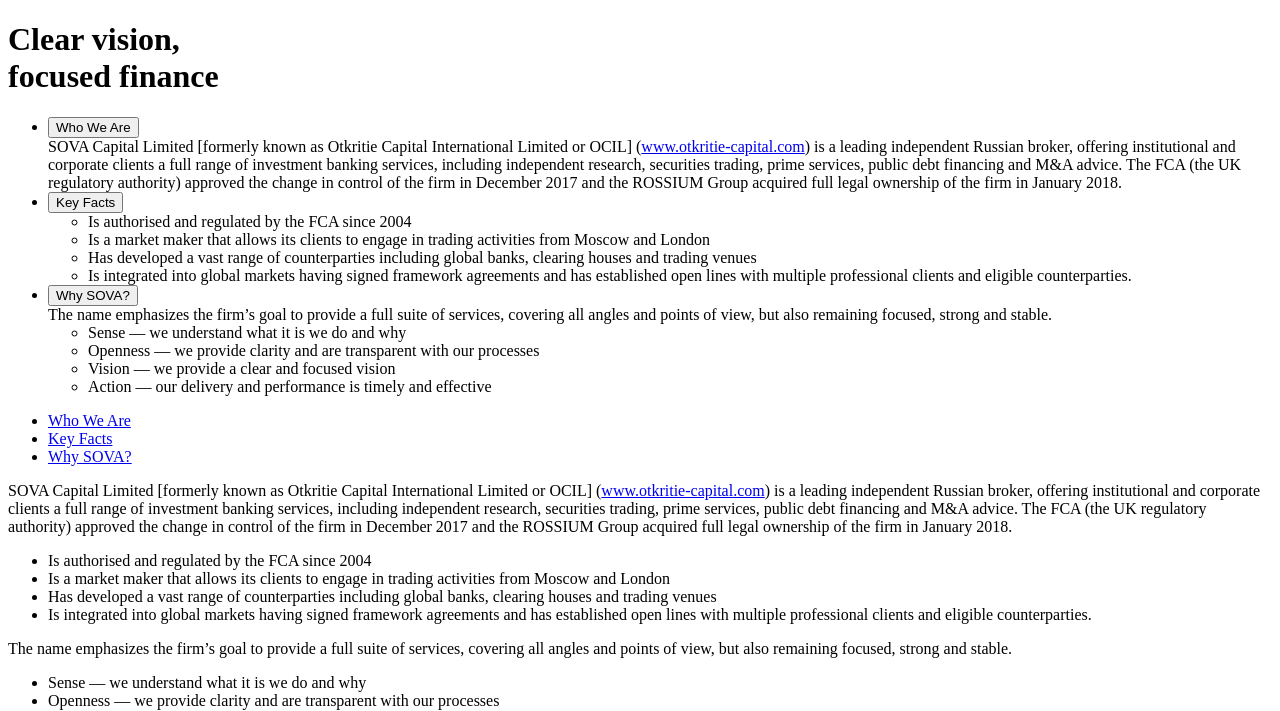
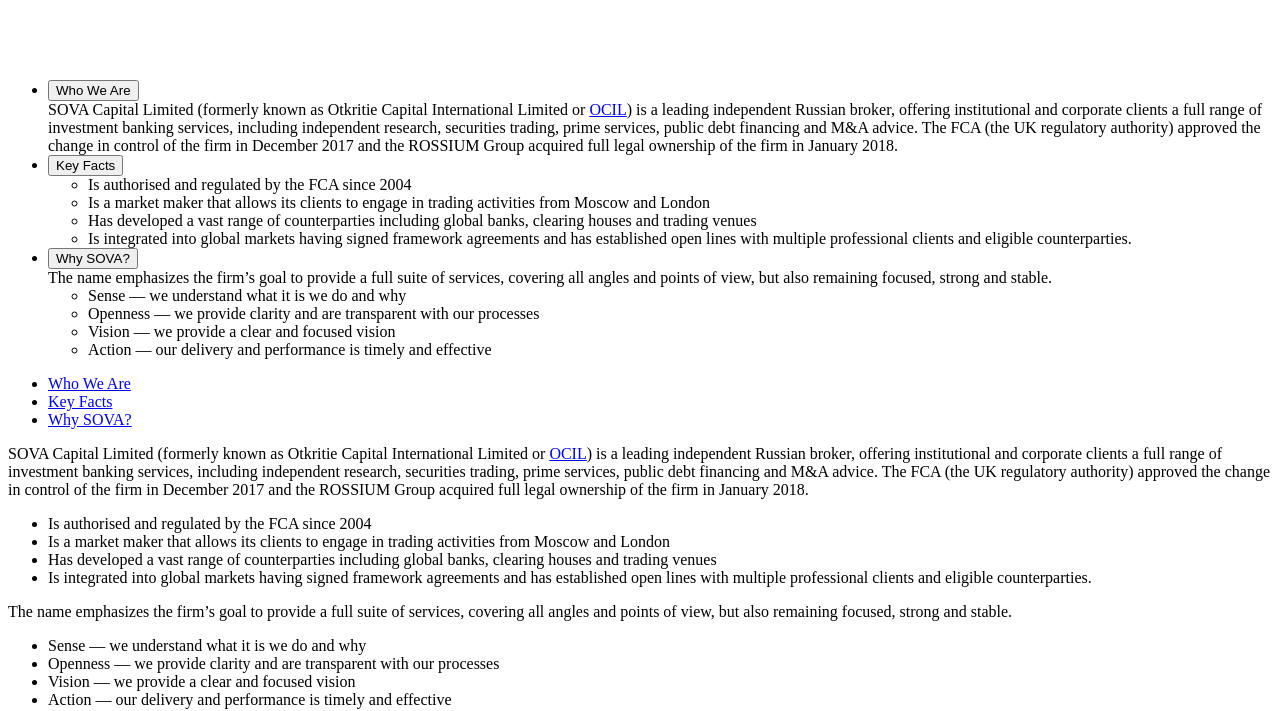
Before and after one commit to dkgC/landing-page, a Node project: template index.ejs in a window 1280 px wide. Shown: the part 26-737 px from the top of the page. Run offline with Node 20 templates, Linux system fonts and the light colour scheme; the template is opened without the code that fills it, so the values that code supplies are empty.

Commit message:
logo and text updates

```diff
--- a/index.ejs
+++ b/index.ejs
@@ -35,7 +35,7 @@
   </header>
   <main class="content row px-md-5 mx-md-1">
     <div class="col-12 col-md-8 px-5 px-md-1 mt-md-5 pt-lg-5">
-      <h1 class="h2 title text-grey mb-md-5 pb-md-3">Clear vision,<br>focused finance</h1>
+      <h1 class="h2 title text-grey mb-md-5 pb-md-3"><img src=<%= require("./assets/images/SOVA_Capital_Tagline.svg")%>></h1>
 
       <!-- START: Accordion section -->
       <ul class="info-sections list-group f-light d-md-none">
@@ -56,13 +56,12 @@
             <div class="separator"></div>
           </button>
           <div class="collapse small text-gray-dark" id="whoWeAre">
-            SOVA Capital Limited [formerly known as Otkritie Capital International Limited or OCIL]
-            (<a target="_blank" href="//otkritie-capital.com">www.otkritie-capital.com</a>)
-            is a leading independent Russian broker,
-            offering institutional and corporate clients a full range of investment banking services, including
-            independent research, securities trading, prime services, public debt financing and M&A advice. The FCA
-            (the UK regulatory authority) approved the change in control of the firm in December 2017 and the
-            ROSSIUM Group acquired full legal ownership of the firm in January 2018.
+            SOVA Capital Limited (formerly known as Otkritie Capital International Limited or
+            <a target="_blank" href="//otkritie-capital.com">OCIL</a>)
+            is a leading independent Russian broker, offering institutional and corporate clients a full range of
+            investment banking services, including independent research, securities trading, prime services, public
+            debt financing and M&A advice. The FCA (the UK regulatory authority) approved the change in control of
+            the firm in December 2017 and the ROSSIUM Group acquired full legal ownership of the firm in January 2018.
           </div>
         </li>
 
@@ -182,8 +181,8 @@
 
         <div class="tab-content text-gray-dark f-light medium mt-4 w-75">
           <div role="tabpanel" class="tab-pane active" id="whoWeAreTab">
-            SOVA Capital Limited [formerly known as Otkritie Capital International Limited or OCIL]
-            (<a target="_blank" href="//otkritie-capital.com">www.otkritie-capital.com</a>)
+            SOVA Capital Limited (formerly known as Otkritie Capital International Limited or
+            <a target="_blank" href="//otkritie-capital.com">OCIL</a>)
             is a leading independent Russian broker, offering institutional and corporate clients a full range of
             investment banking services, including independent research, securities trading, prime services, public
             debt financing and M&A advice. The FCA (the UK regulatory authority) approved the change in control of
--- a/package.json
+++ b/package.json
@@ -5,7 +5,7 @@
   "author": "dkg_C",
   "scripts": {
     "dev": "set NODE_ENV=dev&&webpack-dev-server --progress --config webpack.config.dev.js",
-    "build": "set WEBSITE=example.com&&webpack -p --progress --config webpack.config.build.js"
+    "build": "webpack -p --progress --config webpack.config.build.js"
   },
   "browserslist": [
     "last 4 versions"
--- a/webpack.config.js
+++ b/webpack.config.js
@@ -10,7 +10,7 @@
 const dirApp = path.join(__dirname, 'app');
 const dirAssets = path.join(__dirname, 'assets');
 
-const WEBSITE = 'http://sova-capital.bitballoon.com/';
+const WEBSITE = 'http://sovacapital.com/';
 const DESCRIPTION = `SOVA Capital Limited is a leading independent Russian broker, offering institutional and
 corporate clients a full range of investment banking services.`;
 const TITLE = 'SOVA Capital Limited';
```
Also changed, not shown: assets/styles/custom.scss (+10 -5 lines), assets/images/SOVA_Capital_Tagline.svg (added), assets/images/twitter_share.png, assets/images/vk_share.png, 1 other file.
